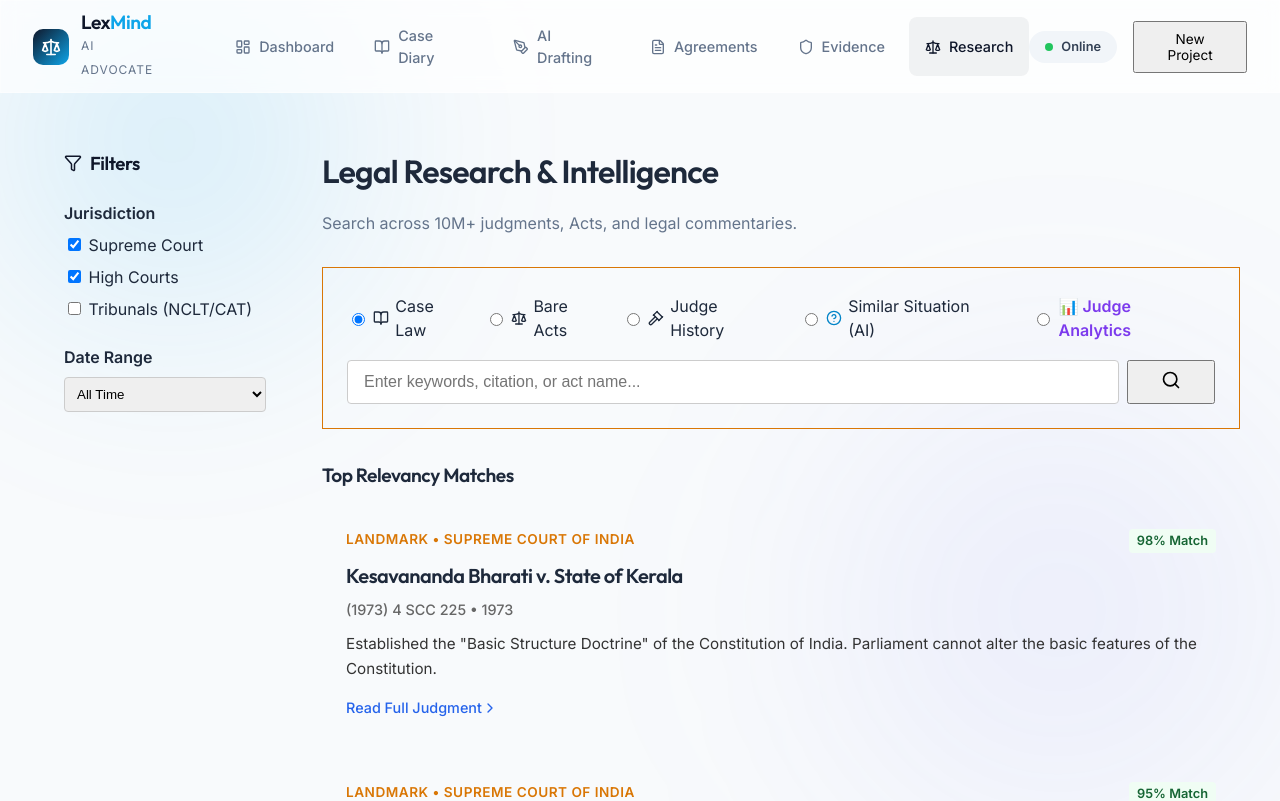
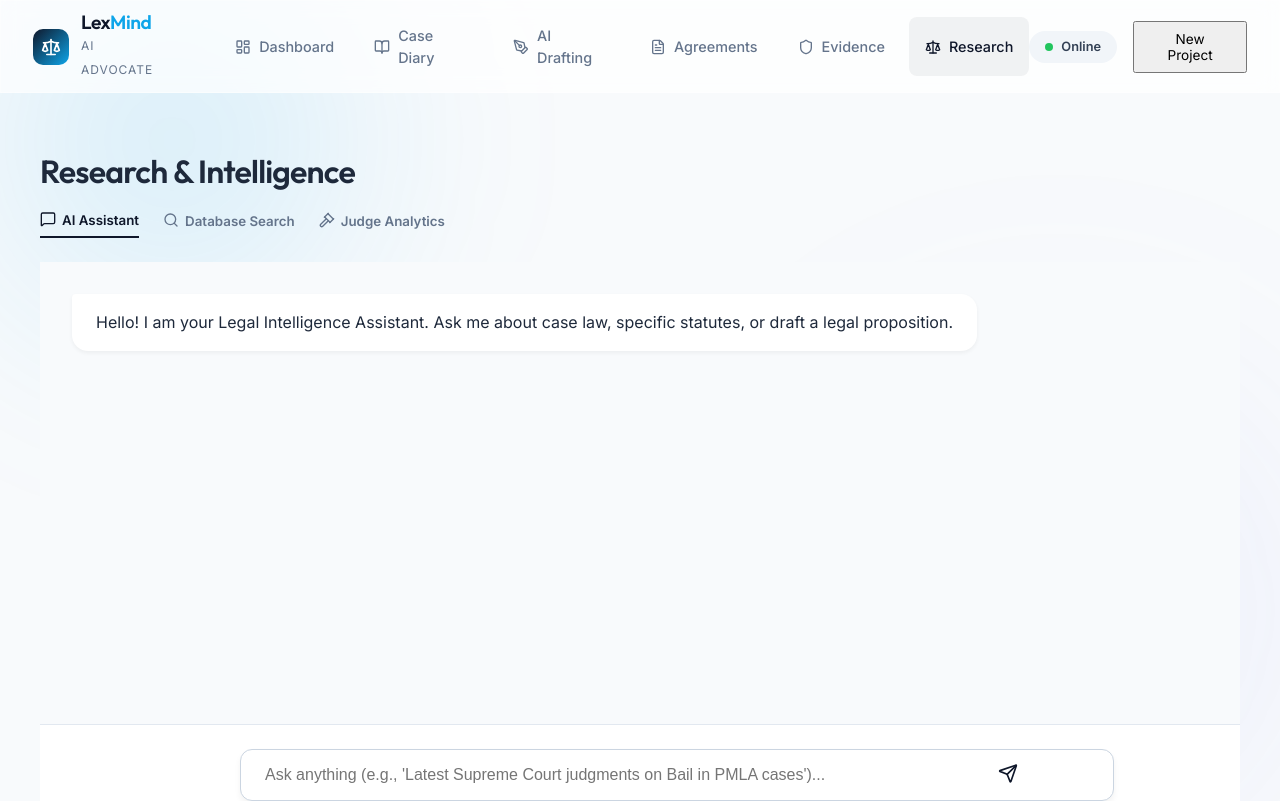
Before and after one commit to renupremm-sketch/startuplawyer-advocate-platform, a React (Vite) app: page /research in a window 1280 px wide. Shown: the top 801 px of the page. Built offline with nearby package versions, Linux system fonts and the light colour scheme.

Commit message:
Add GenAI Legal Assistant Chat to Research Module

```diff
--- a/src/pages/Research.jsx
+++ b/src/pages/Research.jsx
@@ -1,9 +1,16 @@
-import React, { useState } from 'react';
-import { Search, BookOpen, Scale, Filter, ChevronRight, Gavel, HelpCircle } from 'lucide-react';
+import React, { useState, useEffect, useRef } from 'react';
+import { Search, BookOpen, Scale, Filter, ChevronRight, Gavel, HelpCircle, MessageSquare, Mic, Send, Share2 } from 'lucide-react';
 
 const Research = () => {
+    const [activeTab, setActiveTab] = useState('chat'); // 'chat' | 'search' | 'analytics'
     const [searchTerm, setSearchTerm] = useState('');
     const [searchType, setSearchType] = useState('caselaw');
+    const [chatInput, setChatInput] = useState('');
+    const [chatHistory, setChatHistory] = useState([
+        { role: 'ai', text: "Hello! I am your Legal Intelligence Assistant. Ask me about case law, specific statutes, or draft a legal proposition." }
+    ]);
+    const [isTyping, setIsTyping] = useState(false);
+    const chatEndRef = useRef(null);
 
     const allResults = [
         {
@@ -40,13 +47,15 @@ const Research = () => {
 
     const [results, setResults] = useState(allResults);
 
+    useEffect(() => {
+        chatEndRef.current?.scrollIntoView({ behavior: "smooth" });
+    }, [chatHistory, isTyping]);
+
     const handleSearch = () => {
         if (!searchTerm) {
             setResults(allResults);
             return;
         }
-
-        // Simulating Search Delay
         const filtered = allResults.filter(r =>
             r.title.toLowerCase().includes(searchTerm.toLowerCase()) ||
             r.summary.toLowerCase().includes(searchTerm.toLowerCase()) ||
@@ -55,45 +64,122 @@ const Research = () => {
         setResults(filtered);
     };
 
+    const handleChatSubmit = () => {
+        if (!chatInput.trim()) return;
+
+        const userMsg = { role: 'user', text: chatInput };
+        setChatHistory(prev => [...prev, userMsg]);
+        setChatInput('');
+        setIsTyping(true);
+
+        // Simulate AI "Thinking" and Response
+        setTimeout(() => {
+            const aiResponseText = `Based on current legal precedents regarding "${userMsg.text}", the courts have generally held that...`;
+            const aiMsg = {
+                role: 'ai',
+                text: aiResponseText,
+                sources: [allResults[0], allResults[2]] // Attach mock sources
+            };
+            setChatHistory(prev => [...prev, aiMsg]);
+            setIsTyping(false);
+        }, 2000);
+    };
+
     return (
-        <div style={{ display: 'grid', gridTemplateColumns: '250px 1fr', gap: '2rem' }}>
+        <div style={{ height: 'calc(100vh - 100px)', display: 'flex', flexDirection: 'column' }}>
 
-            {/* Filters Sidebar */}
-            <aside className="paper" style={{ padding: '1.5rem' }}>
-                <h3 style={{ marginTop: 0, marginBottom: '1.5rem', display: 'flex', alignItems: 'center' }}>
-                    <Filter size={18} style={{ marginRight: '0.5rem' }} /> Filters
-                </h3>
-
-                <div style={{ marginBottom: '1.5rem' }}>
-                    <label style={{ display: 'block', marginBottom: '0.5rem', fontWeight: 600 }}>Jurisdiction</label>
-                    <div style={{ display: 'flex', flexDirection: 'column', gap: '0.5rem' }}>
-                        <label><input type="checkbox" defaultChecked /> Supreme Court</label>
-                        <label><input type="checkbox" defaultChecked /> High Courts</label>
-                        <label><input type="checkbox" /> Tribunals (NCLT/CAT)</label>
+            {/* Header / Tabs */}
+            <header style={{ marginBottom: '1.5rem', display: 'flex', justifyContent: 'space-between', alignItems: 'center' }}>
+                <div>
+                    <h1 style={{ fontSize: '2rem', color: 'var(--color-navy)', marginBottom: '0.5rem' }}>Research & Intelligence</h1>
+                    <div style={{ display: 'flex', gap: '1.5rem' }}>
+                        <button onClick={() => setActiveTab('chat')} style={{ background: 'none', border: 'none', padding: '0.5rem 0', cursor: 'pointer', borderBottom: activeTab === 'chat' ? '2px solid var(--color-primary)' : 'none', color: activeTab === 'chat' ? 'var(--color-primary)' : '#64748b', fontWeight: 600 }}>
+                            <MessageSquare size={16} style={{ marginBottom: '-2px', marginRight: '6px' }} />
+                            AI Assistant
+                        </button>
+                        <button onClick={() => setActiveTab('search')} style={{ background: 'none', border: 'none', padding: '0.5rem 0', cursor: 'pointer', borderBottom: activeTab === 'search' ? '2px solid var(--color-primary)' : 'none', color: activeTab === 'search' ? 'var(--color-primary)' : '#64748b', fontWeight: 600 }}>
+                            <Search size={16} style={{ marginBottom: '-2px', marginRight: '6px' }} />
+                            Database Search
+                        </button>
+                        <button onClick={() => setActiveTab('analytics')} style={{ background: 'none', border: 'none', padding: '0.5rem 0', cursor: 'pointer', borderBottom: activeTab === 'analytics' ? '2px solid var(--color-primary)' : 'none', color: activeTab === 'analytics' ? 'var(--color-primary)' : '#64748b', fontWeight: 600 }}>
+                            <Gavel size={16} style={{ marginBottom: '-2px', marginRight: '6px' }} />
+                            Judge Analytics
+                        </button>
                     </div>
                 </div>
-
-                <div style={{ marginBottom: '1.5rem' }}>
-                    <label style={{ display: 'block', marginBottom: '0.5rem', fontWeight: 600 }}>Date Range</label>
-                    <select style={{ width: '100%', padding: '0.5rem', borderRadius: '4px', border: '1px solid #ccc' }}>
-                        <option>All Time</option>
-                        <option>Last 5 Years</option>
-                        <option>Last 1 Year</option>
-                        <option>Custom Range</option>
-                    </select>
-                </div>
-            </aside>
-
-            {/* Main Search Area */}
-            <main>
-                <header style={{ marginBottom: '2rem' }}>
-                    <h1 style={{ fontSize: '2rem', color: 'var(--color-navy)', marginBottom: '0.5rem' }}>Legal Research & Intelligence</h1>
-                    <p style={{ fontFamily: 'var(--font-sans)', color: 'var(--color-text-secondary)' }}>
-                        Search across 10M+ judgments, Acts, and legal commentaries.
-                    </p>
             </header>
 
-                <div className="paper" style={{ padding: '1.5rem', marginBottom: '2rem', border: '1px solid var(--color-gold)' }}>
+            {/* CONTENT AREA */}
+            <div className="paper" style={{ flex: 1, padding: activeTab === 'chat' ? '0' : '2rem', overflow: 'hidden', display: 'flex', flexDirection: 'column' }}>
+
+                {/* --- CHAT TAB --- */}
+                {activeTab === 'chat' && (
+                    <div style={{ display: 'flex', flexDirection: 'column', height: '100%' }}>
+                        <div style={{ flex: 1, padding: '2rem', overflowY: 'auto', backgroundColor: '#f8fafc' }}>
+                            {chatHistory.map((msg, i) => (
+                                <div key={i} style={{ marginBottom: '1.5rem', display: 'flex', justifyContent: msg.role === 'user' ? 'flex-end' : 'flex-start' }}>
+                                    <div style={{ maxWidth: '80%', display: 'flex', flexDirection: 'column', alignItems: msg.role === 'user' ? 'flex-end' : 'flex-start' }}>
+                                        <div style={{
+                                            padding: '1rem 1.5rem',
+                                            borderRadius: '16px',
+                                            borderTopRightRadius: msg.role === 'user' ? '4px' : '16px',
+                                            borderTopLeftRadius: msg.role === 'ai' ? '4px' : '16px',
+                                            backgroundColor: msg.role === 'user' ? 'var(--color-primary)' : '#fff',
+                                            color: msg.role === 'user' ? '#fff' : '#1e293b',
+                                            boxShadow: msg.role === 'ai' ? '0 2px 4px rgba(0,0,0,0.05)' : 'none',
+                                            lineHeight: '1.6'
+                                        }}>
+                                            {msg.text}
+                                        </div>
+
+                                        {/* Citation Cards for AI */}
+                                        {msg.sources && (
+                                            <div style={{ marginTop: '0.75rem', display: 'flex', gap: '0.75rem', overflowX: 'auto', maxWidth: '100%', paddingBottom: '0.5rem' }}>
+                                                {msg.sources.map((src, idx) => (
+                                                    <div key={idx} style={{ minWidth: '200px', backgroundColor: '#fff', padding: '0.75rem', borderRadius: '8px', border: '1px solid #e2e8f0', fontSize: '0.8rem', cursor: 'pointer', transition: 'all 0.2s' }}>
+                                                        <div style={{ fontWeight: 600, color: 'var(--color-navy)', marginBottom: '0.25rem' }}>{src.title}</div>
+                                                        <div style={{ color: '#64748b' }}>{src.citation}</div>
+                                                    </div>
+                                                ))}
+                                            </div>
+                                        )}
+                                    </div>
+                                </div>
+                            ))}
+                            {isTyping && (
+                                <div style={{ display: 'flex', gap: '0.5rem', marginLeft: '1rem', padding: '1rem' }}>
+                                    <div style={{ width: '8px', height: '8px', backgroundColor: '#94a3b8', borderRadius: '50%', animation: 'bounce 1s infinite' }}></div>
+                                    <div style={{ width: '8px', height: '8px', backgroundColor: '#94a3b8', borderRadius: '50%', animation: 'bounce 1s infinite 0.2s' }}></div>
+                                    <div style={{ width: '8px', height: '8px', backgroundColor: '#94a3b8', borderRadius: '50%', animation: 'bounce 1s infinite 0.4s' }}></div>
+                                </div>
+                            )}
+                            <div ref={chatEndRef}></div>
+                        </div>
+
+                        {/* Input Area */}
+                        <div style={{ padding: '1.5rem', backgroundColor: '#fff', borderTop: '1px solid #e2e8f0' }}>
+                            <div style={{ position: 'relative', maxWidth: '800px', margin: '0 auto' }}>
+                                <input
+                                    type="text"
+                                    placeholder="Ask anything (e.g., 'Latest Supreme Court judgments on Bail in PMLA cases')..."
+                                    value={chatInput}
+                                    onChange={(e) => setChatInput(e.target.value)}
+                                    onKeyPress={(e) => e.key === 'Enter' && handleChatSubmit()}
+                                    style={{ width: '100%', padding: '1rem 3rem 1rem 1.5rem', borderRadius: '12px', border: '1px solid #cbd5e1', fontSize: '1rem', outline: 'none', boxShadow: '0 4px 6px rgba(0,0,0,0.05)' }}
+                                />
+                                <button onClick={handleChatSubmit} style={{ position: 'absolute', right: '1rem', top: '50%', transform: 'translateY(-50%)', background: 'none', border: 'none', cursor: 'pointer', color: 'var(--color-primary)' }}>
+                                    <Send size={20} />
+                                </button>
+                            </div>
+                        </div>
+                    </div>
+                )}
+
+
+                {/* --- SEARCH TAB (Legacy View) --- */}
+                {activeTab === 'search' && (
+                    <div style={{ overflowY: 'auto' }}>
+                        <div style={{ marginBottom: '2rem', borderBottom: '1px solid #eee', paddingBottom: '1rem' }}>
                             <div style={{ display: 'flex', gap: '1rem', marginBottom: '1rem' }}>
                                 <label style={{ display: 'flex', alignItems: 'center', cursor: 'pointer' }}>
                                     <input type="radio" name="searchType" checked={searchType === 'caselaw'} onChange={() => setSearchType('caselaw')} style={{ marginRight: '0.5rem' }} />
@@ -103,27 +189,18 @@ const Research = () => {
                                     <input type="radio" name="searchType" checked={searchType === 'bareact'} onChange={() => setSearchType('bareact')} style={{ marginRight: '0.5rem' }} />
                                     <Scale size={16} style={{ marginRight: '0.4rem' }} /> Bare Acts
                                 </label>
-                        <label style={{ display: 'flex', alignItems: 'center', cursor: 'pointer' }}>
-                            <input type="radio" name="searchType" checked={searchType === 'judge'} onChange={() => setSearchType('judge')} style={{ marginRight: '0.5rem' }} />
-                            <Gavel size={16} style={{ marginRight: '0.4rem' }} /> Judge History
-                        </label>
                                 <label style={{ display: 'flex', alignItems: 'center', cursor: 'pointer', backgroundColor: searchType === 'situation' ? '#f0f9ff' : 'transparent', padding: '2px 8px', borderRadius: '4px' }}>
                                     <input type="radio" name="searchType" checked={searchType === 'situation'} onChange={() => setSearchType('situation')} style={{ marginRight: '0.5rem' }} />
-                            <HelpCircle size={16} style={{ marginRight: '0.4rem', color: '#0284c7' }} /> Similar Situation (AI)
-                        </label>
-                        <label style={{ display: 'flex', alignItems: 'center', cursor: 'pointer', backgroundColor: searchType === 'analytics' ? '#f5f3ff' : 'transparent', padding: '2px 8px', borderRadius: '4px' }}>
-                            <input type="radio" name="searchType" checked={searchType === 'analytics'} onChange={() => setSearchType('analytics')} style={{ marginRight: '0.5rem' }} />
-                            <div style={{ color: '#7c3aed', fontWeight: 600 }}>📊 Judge Analytics</div>
+                                    <HelpCircle size={16} style={{ marginRight: '0.4rem', color: '#0284c7' }} /> Similar Situation
                                 </label>
                             </div>
 
                             <div style={{ display: 'flex', gap: '0.5rem' }}>
                                 <input
                                     type="text"
-                            placeholder={searchType === 'situation' ? "Describe the facts (e.g., 'Driver crashed due to heavy rain on highway')..." : "Enter keywords, citation, or act name..."}
+                                    placeholder="Enter keywords, citation, or act name..."
                                     value={searchTerm}
                                     onChange={(e) => setSearchTerm(e.target.value)}
-                            onKeyPress={(e) => e.key === 'Enter' && handleSearch()}
                                     style={{ flex: 1, padding: '0.75rem 1rem', fontSize: '1rem', border: '1px solid #ccc', borderRadius: '4px', outline: 'none' }}
                                 />
                                 <button onClick={handleSearch} className="btn btn-primary" style={{ padding: '0 2rem' }}>
@@ -132,11 +209,27 @@ const Research = () => {
                             </div>
                         </div>
 
-                {/* Results Simulation */}
                         <div>
-                    {searchType === 'analytics' ? (
-                        <div className="fade-in">
-                            <div className="paper" style={{ padding: '2rem', borderTop: '4px solid #7c3aed', marginBottom: '2rem' }}>
+                            <h3 style={{ fontSize: '1.2rem', marginBottom: '1rem', color: 'var(--color-navy)' }}>
+                                {results.length === 0 ? 'No Results Found' : 'Search Results'}
+                            </h3>
+                            <div style={{ display: 'flex', flexDirection: 'column', gap: '1rem' }}>
+                                {results.map((caseItem, i) => (
+                                    <div key={i} className="paper" style={{ padding: '1.5rem', cursor: 'pointer', border: '1px solid #eee' }}>
+                                        <h2 style={{ fontSize: '1.25rem', margin: '0 0 0.5rem 0', color: 'var(--color-navy)' }}>{caseItem.title}</h2>
+                                        <div style={{ fontSize: '0.9rem', color: '#666', marginBottom: '0.75rem' }}>{caseItem.citation} • {caseItem.year}</div>
+                                        <p style={{ fontSize: '0.95rem', lineHeight: '1.6', color: '#333', margin: 0 }}>{caseItem.summary}</p>
+                                    </div>
+                                ))}
+                            </div>
+                        </div>
+                    </div>
+                )}
+
+                {/* --- ANALYTICS TAB --- */}
+                {activeTab === 'analytics' && (
+                    <div className="fade-in" style={{ overflowY: 'auto' }}>
+                        <div style={{ padding: '1rem', border: '1px solid #e5e7eb', borderRadius: '8px', marginBottom: '2rem' }}>
                             <div style={{ display: 'flex', gap: '2rem', alignItems: 'center', marginBottom: '2rem' }}>
                                 <div style={{ width: '80px', height: '80px', borderRadius: '50%', backgroundColor: '#f3f4f6', display: 'flex', alignItems: 'center', justifyContent: 'center', fontSize: '2rem', border: '1px solid #e5e7eb' }}>⚖️</div>
                                 <div>
@@ -148,74 +241,13 @@ const Research = () => {
                                     <div style={{ fontSize: '0.85rem', color: '#666' }}>Bail Grant Rate</div>
                                 </div>
                             </div>
-
-                                <div style={{ display: 'grid', gridTemplateColumns: '1fr 1fr', gap: '2rem' }}>
-                                    <div>
-                                        <h3 style={{ fontSize: '1rem', marginBottom: '1rem' }}>Ruling Tendencies</h3>
-                                        <div style={{ marginBottom: '1rem' }}>
-                                            <div style={{ display: 'flex', justifyContent: 'space-between', fontSize: '0.85rem', marginBottom: '0.25rem' }}>
-                                                <span>Pro-Liberty (Bail)</span>
-                                                <span>72%</span>
-                                            </div>
-                                            <div style={{ width: '100%', height: '8px', backgroundColor: '#e5e7eb', borderRadius: '4px', overflow: 'hidden' }}>
-                                                <div style={{ width: '72%', height: '100%', backgroundColor: '#3b82f6' }}></div>
+                            {/* ... Analytics bars ... */}
+                            <p style={{ color: '#666', fontStyle: 'italic' }}>Full Analytics Dashboard available in Premium Plan.</p>
                         </div>
                     </div>
-                                        <div style={{ marginBottom: '1rem' }}>
-                                            <div style={{ display: 'flex', justifyContent: 'space-between', fontSize: '0.85rem', marginBottom: '0.25rem' }}>
-                                                <span>Procedural Compliance</span>
-                                                <span>90%</span>
+                )}
+
             </div>
-                                            <div style={{ width: '100%', height: '8px', backgroundColor: '#e5e7eb', borderRadius: '4px', overflow: 'hidden' }}>
-                                                <div style={{ width: '90%', height: '100%', backgroundColor: '#f59e0b' }}></div>
-                                            </div>
-                                        </div>
-                                    </div>
-                                    <div>
-                                        <h3 style={{ fontSize: '1rem', marginBottom: '1rem' }}>Most Cited Precedents</h3>
-                                        <ul style={{ margin: 0, padding: 0, listStyle: 'none' }}>
-                                            <li style={{ padding: '0.5rem', borderBottom: '1px solid #eee', fontSize: '0.9rem' }}>DK Basu v. State of WB (Arrest Guidelines)</li>
-                                            <li style={{ padding: '0.5rem', borderBottom: '1px solid #eee', fontSize: '0.9rem' }}>Gurbaksh Singh Sibbia (Anticipatory Bail)</li>
-                                        </ul>
-                                    </div>
-                                </div>
-                            </div>
-                        </div>
-                    ) : (
-                        <>
-                            <h3 style={{ fontSize: '1.2rem', marginBottom: '1rem', color: 'var(--color-navy)' }}>
-                                {results.length === 0 ? 'No Results Found' : (searchType === 'situation' ? 'Judgments with Similar Facts' : 'Top Relevancy Matches')}
-                            </h3>
-
-                            <div style={{ display: 'flex', flexDirection: 'column', gap: '1rem' }}>
-                                {results.map((caseItem, i) => (
-                                    <div key={i} className="paper" style={{ padding: '1.5rem', transition: 'transform 0.2s', cursor: 'pointer' }}>
-                                        <div style={{ display: 'flex', justifyContent: 'space-between', marginBottom: '0.5rem' }}>
-                                            <div style={{ fontSize: '0.85rem', fontWeight: 600, color: 'var(--color-gold)', textTransform: 'uppercase', letterSpacing: '0.5px' }}>
-                                                {caseItem.type} • {caseItem.court}
-                                            </div>
-                                            <div style={{ backgroundColor: '#f0fdf4', color: '#166534', padding: '2px 8px', borderRadius: '4px', fontSize: '0.8rem', fontWeight: 600 }}>
-                                                {caseItem.relevance} Match
-                                            </div>
-                                        </div>
-                                        <h2 style={{ fontSize: '1.25rem', margin: '0 0 0.5rem 0', color: 'var(--color-navy)' }}>{caseItem.title}</h2>
-                                        <div style={{ fontSize: '0.9rem', color: '#666', marginBottom: '0.75rem', fontFamily: 'var(--font-sans)', fontWeight: 500 }}>
-                                            {caseItem.citation} • {caseItem.year}
-                                        </div>
-                                        <p style={{ fontSize: '0.95rem', lineHeight: '1.6', color: '#333', margin: 0 }}>
-                                            {caseItem.summary}
-                                        </p>
-                                        <div style={{ marginTop: '1rem', display: 'flex', alignItems: 'center', color: '#2563eb', fontSize: '0.9rem', fontWeight: 500 }}>
-                                            Read Full Judgment <ChevronRight size={16} />
-                                        </div>
-                                    </div>
-                                ))}
-                            </div>
-                        </>
-                    )}
-                </div>
-
-            </main>
         </div>
     );
 };
```
Lines whose indentation alone changed are shown as unchanged.
